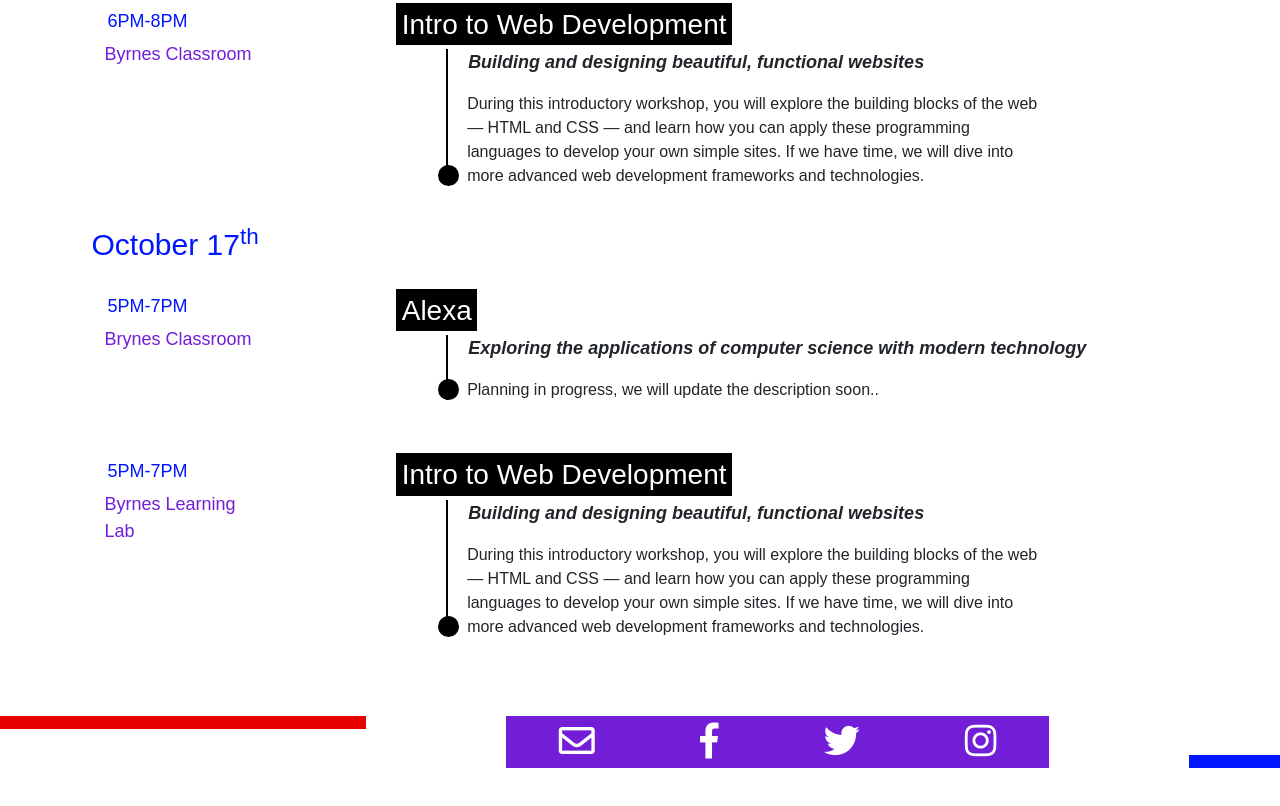
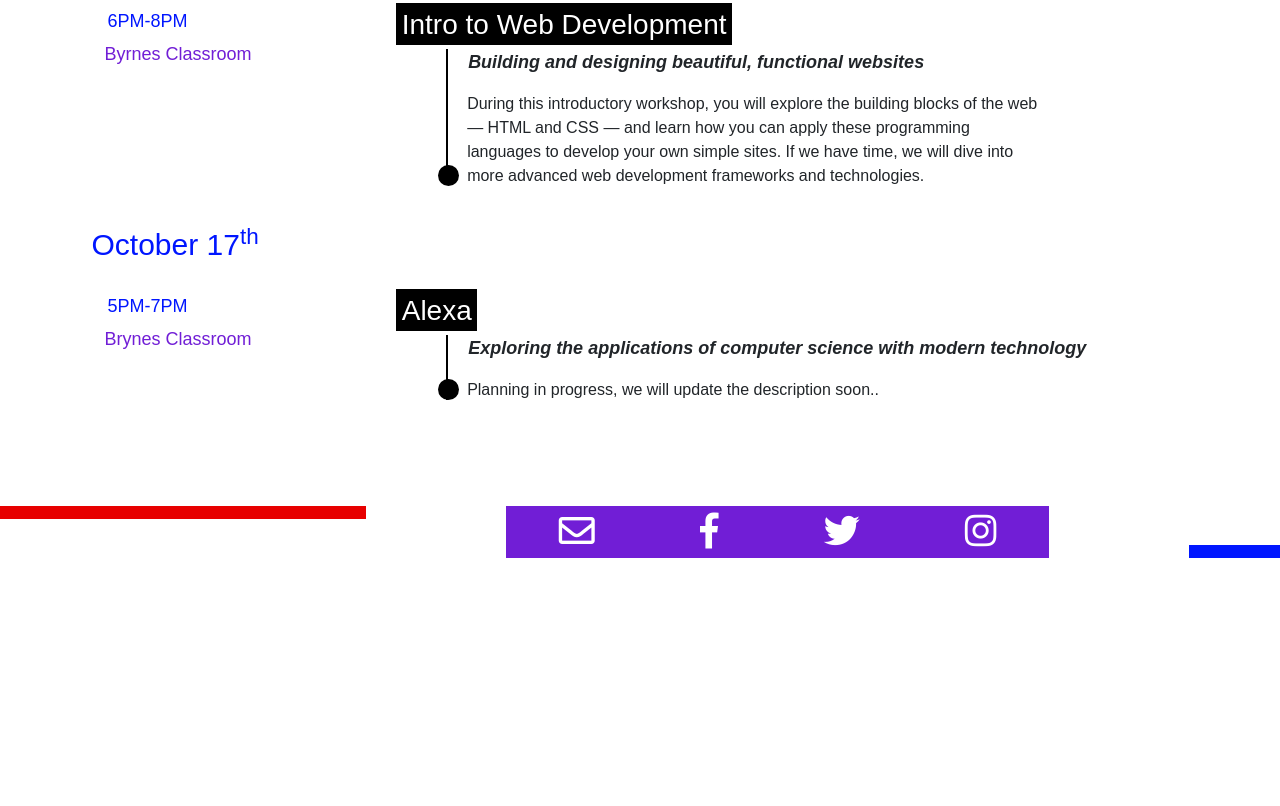
Before and after one commit to CUHackers/event, a plain HTML site: page index.html in a window 1280 px wide. Shown: the part 1659-2465 px from the top of the page. After the commit the page ends 2287 px from the top, so only its background shows below. Drawn offline with nearby package versions, Linux system fonts and the light colour scheme; a small style sheet from the web is missing.

Commit message:
Removed web dev workshop on 17th

```diff
--- a/index.html
+++ b/index.html
@@ -223,28 +223,7 @@
 
                 </div>
             </div>
-            <!-- spacer -->
-            <div class="p-4"></div>
-            <div class="row">
-                <div class="col-sm-2">
-                    <div class="event-first-col-text">
-                        <p class="event-time">5PM-7PM</p>
-                        <p class="event-room-number">Byrnes Learning Lab</p>
-                    </div>
-                </div>
-                <div class="col-sm-1"></div>
-                <div class="col-md-8">
-                    <h3><mark> Intro to Web Development </mark> </h3>
-                    <div class="event-web-dev">
-                        <p class="subtitle"><i>Building and designing beautiful, functional websites</i></p>
-                        <div class="col-md-10 ml-1">
-                            <p> During this introductory workshop, you will explore the building blocks of the web — HTML and CSS — and learn how you can apply these programming languages to develop your own simple sites. If we have time, we will dive into
-                                more advanced web development frameworks and technologies.</p>
-                        </div>
-                        <div class="event-item-marker"></div>
-                    </div>
-                </div>
-            </div>
+
             <!-- spacer -->
             <div class="p-5"></div>
         </div>
```
